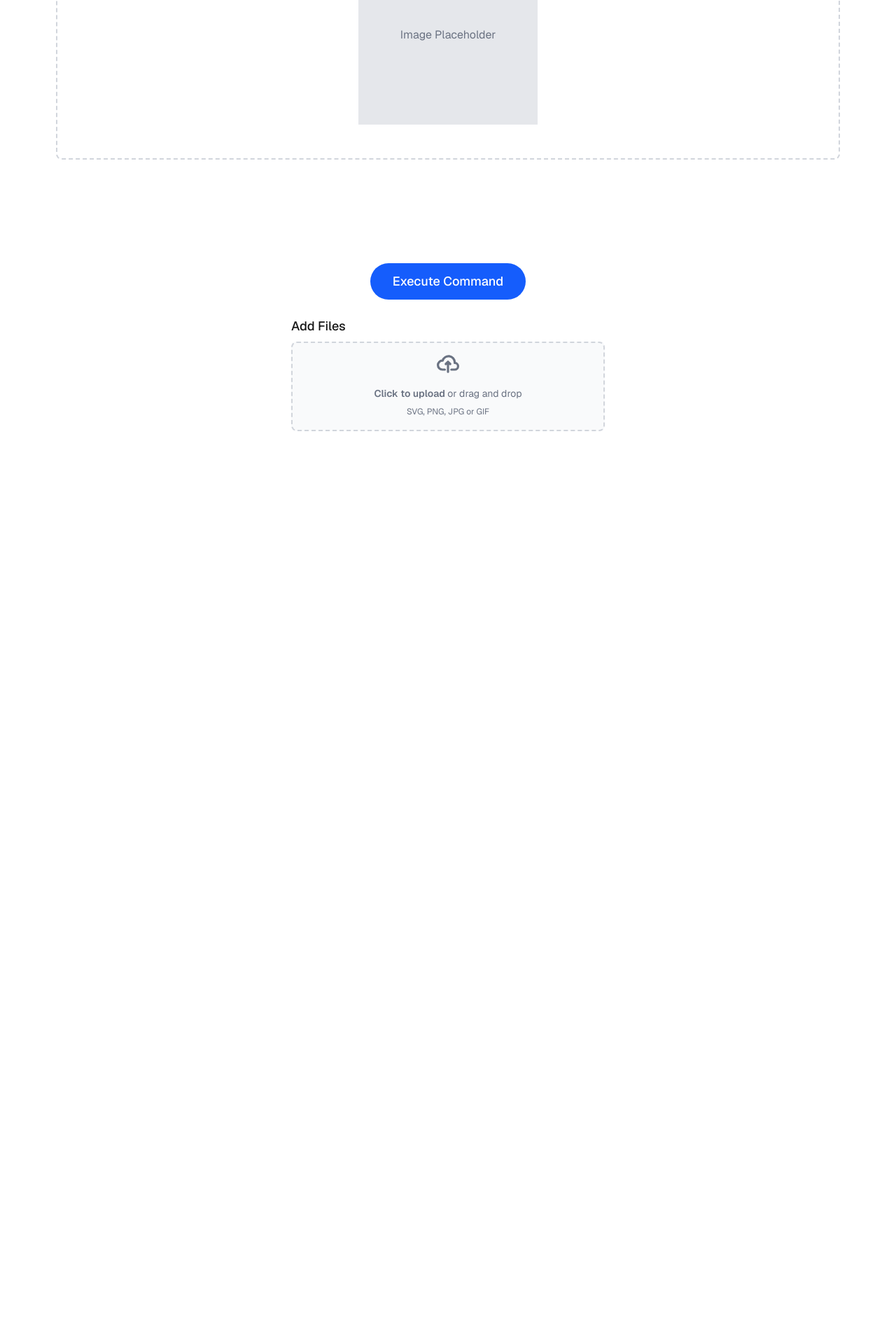
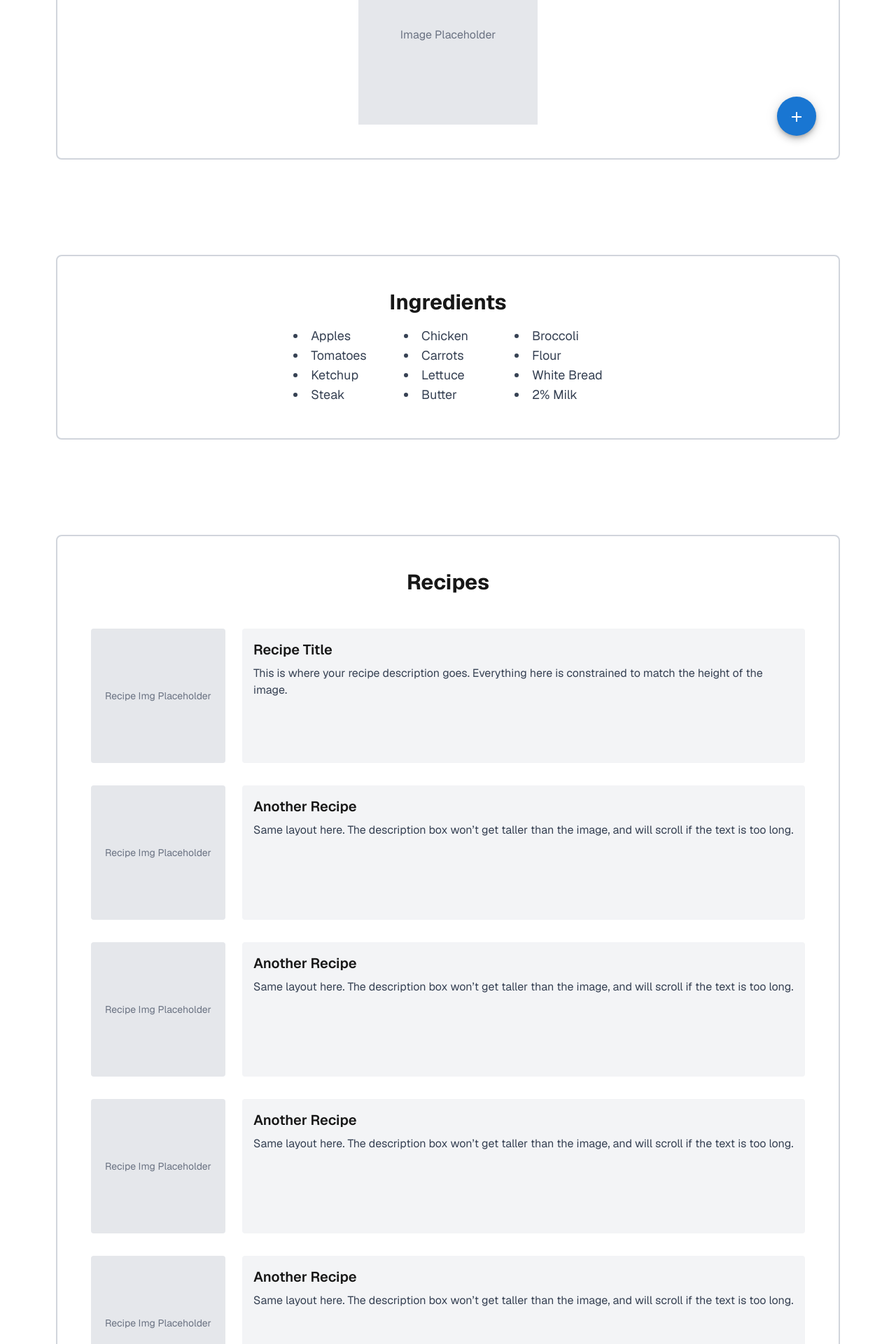
Before and after one commit to dkoh2018/scarletHacks_application, a Next.js app: page / in a window 1280 px wide. Shown: the part 260-2180 px from the top of the page at 70% size. Before the commit the page ends 1040 px from the top, so only its background shows below. Built offline with nearby package versions, Linux system fonts and the light colour scheme.

Commit message:
tanias frontend udpates

```diff
--- a/package.json
+++ b/package.json
@@ -11,8 +11,12 @@
     "dev:all": "concurrently \"npm run dev\" \"npm run api\""
   },
   "dependencies": {
+    "@emotion/react": "^11.14.0",
+    "@emotion/styled": "^11.14.0",
     "@google/genai": "^0.7.0",
     "@google/generative-ai": "^0.24.0",
+    "@mui/icons-material": "^7.0.1",
+    "@mui/material": "^7.0.1",
     "axios": "^1.8.4",
     "cors": "^2.8.5",
     "mongodb": "^6.15.0",
--- a/src/app/page.js
+++ b/src/app/page.js
@@ -1,42 +1,138 @@
+'use client';
+
 import Image from "next/image";
+
+import SpeedDialTooltipOpen from "../components/SpeedDialTooltipOpen"; // adjust path as needed
+
 
 export default function Home() {
   return (
     <div className="grid grid-rows-[1fr_1fr] items-center justify-items-center min-h-screen p-8 pb-20 gap-16 sm:p-20 font-[family-name:var(--font-geist-sans)]">
-      {/* Header section with "Photo Here" */}
-      <div className="flex flex-col items-center justify-center w-full border-2 border-dashed border-gray-300 rounded-lg p-12">
+      <div className="relative flex flex-col items-center justify-center w-full border-2 border-solid border-gray-300 rounded-lg p-12">
         <h1 className="text-3xl font-bold mb-4">Photo Here</h1>
         <div className="w-64 h-64 bg-gray-200 flex items-center justify-center">
           <span className="text-gray-500">Image Placeholder</span>
         </div>
+
+        {/* Floating circular + button in bottom-right */}
+        {/* <div className="absolute bottom-4 right-4 group flex items-center">
+          <div className="mr-3 bg-black text-white text-sm rounded px-3 py-1 opacity-0 -translate-x-2 group-hover:opacity-100 group-hover:translate-x-0 transition-all duration-200 whitespace-nowrap">
+            Upload Image / Take Photo
+          </div>
+          <button
+            className="w-14 h-14 rounded-full bg-blue-600 text-white flex items-center justify-center text-3xl hover:bg-blue-700 transition-colors"
+            aria-label="Upload Image or Take Photo"
+          >
+            +
+          </button>
+        </div> */}
+
+
+
+
+    <div className="absolute bottom-4 right-4">
+      <SpeedDialTooltipOpen />
+    </div>
+
+
+
+
       </div>
 
-      {/* Bottom section with command button and file upload */}
-      <div className="flex flex-col items-center justify-center w-full gap-6">
-        <button
-          className="rounded-full bg-blue-600 text-white font-medium text-lg py-3 px-8 hover:bg-blue-700 transition-colors"
-        >
-          Execute Command
-        </button>
+      {/* Ingredients Section */}
+      <div className="flex flex-col items-center justify-center w-full border-2 border-solid border-gray-300 rounded-lg p-12">
+        <h1 className="text-3xl font-bold mb-4">Ingredients</h1>
+        <ul className="grid grid-cols-3 gap-x-8 list-disc list-inside text-gray-700 text-lg">
+          <li>Apples</li>
+          <li>Chicken</li>
+          <li>Broccoli</li>
+          <li>Tomatoes</li>
+          <li>Carrots</li>
+          <li>Flour</li>
+          <li>Ketchup</li>
+          <li>Lettuce</li>
+          <li>White Bread</li>
+          <li>Steak</li>
+          <li>Butter</li>
+          <li>2% Milk</li>
+        </ul>
+      </div>
 
-        <div className="w-full max-w-md">
-          <label className="block text-lg font-medium mb-2">Add Files</label>
-          <div className="flex items-center justify-center w-full">
-            <label className="flex flex-col items-center justify-center w-full h-32 border-2 border-dashed border-gray-300 rounded-lg cursor-pointer bg-gray-50 hover:bg-gray-100">
-              <div className="flex flex-col items-center justify-center pt-5 pb-6">
-                <svg className="w-8 h-8 mb-4 text-gray-500" aria-hidden="true" xmlns="http://www.w3.org/2000/svg" fill="none" viewBox="0 0 20 16">
-                  <path stroke="currentColor" strokeLinecap="round" strokeLinejoin="round" strokeWidth="2" d="M13 13h3a3 3 0 0 0 0-6h-.025A5.56 5.56 0 0 0 16 6.5 5.5 5.5 0 0 0 5.207 5.021C5.137 5.017 5.071 5 5 5a4 4 0 0 0 0 8h2.167M10 15V6m0 0L8 8m2-2 2 2"/>
-                </svg>
-                <p className="mb-2 text-sm text-gray-500">
-                  <span className="font-semibold">Click to upload</span> or drag and drop
-                </p>
-                <p className="text-xs text-gray-500">SVG, PNG, JPG or GIF</p>
-              </div>
-              <input id="dropzone-file" type="file" className="hidden" />
-            </label>
+
+
+
+      {/* Recipes Section */}
+      <div className="flex flex-col w-full border-2 border-solid border-gray-300 rounded-lg p-12 gap-8">
+        <h1 className="text-3xl font-bold mb-4 text-center">Recipes</h1>
+
+        {/* Recipe Entry 1 */}
+        <div className="flex flex-col sm:flex-row gap-6 items-stretch h-48 w-full">
+          {/* Recipe Image - fixed square */}
+          <div className="w-48 h-48 bg-gray-200 flex items-center justify-center rounded">
+            <span className="text-gray-500 text-center text-sm">Recipe Img Placeholder</span>
+          </div>
+
+          {/* Description - fills rest of row, matches height */}
+          <div className="flex-1 h-full bg-gray-100 rounded p-4 overflow-auto">
+            <h2 className="text-xl font-semibold mb-2">Recipe Title</h2>
+            <p className="text-gray-700">
+              This is where your recipe description goes. Everything here is constrained to match the height of the image.
+            </p>
+          </div>
+        </div>
+
+        {/* Recipe Entry 2 */}
+        <div className="flex flex-col sm:flex-row gap-6 items-stretch h-48 w-full">
+          <div className="w-48 h-48 bg-gray-200 flex items-center justify-center rounded">
+            <span className="text-gray-500 text-center text-sm">Recipe Img Placeholder</span>
+          </div>
+          <div className="flex-1 h-full bg-gray-100 rounded p-4 overflow-auto">
+            <h2 className="text-xl font-semibold mb-2">Another Recipe</h2>
+            <p className="text-gray-700">
+              Same layout here. The description box won’t get taller than the image, and will scroll if the text is too long.
+            </p>
+          </div>
+        </div>
+        {/* Recipe Entry 3 */}
+        <div className="flex flex-col sm:flex-row gap-6 items-stretch h-48 w-full">
+          <div className="w-48 h-48 bg-gray-200 flex items-center justify-center rounded">
+            <span className="text-gray-500 text-center text-sm">Recipe Img Placeholder</span>
+          </div>
+          <div className="flex-1 h-full bg-gray-100 rounded p-4 overflow-auto">
+            <h2 className="text-xl font-semibold mb-2">Another Recipe</h2>
+            <p className="text-gray-700">
+              Same layout here. The description box won’t get taller than the image, and will scroll if the text is too long.
+            </p>
+          </div>
+        </div>
+        {/* Recipe Entry 4 */}
+        <div className="flex flex-col sm:flex-row gap-6 items-stretch h-48 w-full">
+          <div className="w-48 h-48 bg-gray-200 flex items-center justify-center rounded">
+            <span className="text-gray-500 text-center text-sm">Recipe Img Placeholder</span>
+          </div>
+          <div className="flex-1 h-full bg-gray-100 rounded p-4 overflow-auto">
+            <h2 className="text-xl font-semibold mb-2">Another Recipe</h2>
+            <p className="text-gray-700">
+              Same layout here. The description box won’t get taller than the image, and will scroll if the text is too long.
+            </p>
+          </div>
+        </div>
+
+          {/* Recipe Entry 5 */}
+          <div className="flex flex-col sm:flex-row gap-6 items-stretch h-48 w-full">
+          <div className="w-48 h-48 bg-gray-200 flex items-center justify-center rounded">
+            <span className="text-gray-500 text-center text-sm">Recipe Img Placeholder</span>
+          </div>
+          <div className="flex-1 h-full bg-gray-100 rounded p-4 overflow-auto">
+            <h2 className="text-xl font-semibold mb-2">Another Recipe</h2>
+            <p className="text-gray-700">
+              Same layout here. The description box won’t get taller than the image, and will scroll if the text is too long.
+            </p>
           </div>
         </div>
       </div>
+
+
     </div>
   );
 }
--- /dev/null
+++ b/src/components/SpeedDialTooltipOpen.js
@@ -0,0 +1,40 @@
+"use client"; // Required for client components in Next.js app router
+
+import * as React from "react";
+import Box from "@mui/material/Box";
+import SpeedDial from "@mui/material/SpeedDial";
+import SpeedDialIcon from "@mui/material/SpeedDialIcon";
+import SpeedDialAction from "@mui/material/SpeedDialAction";
+import CameraIcon from "@mui/icons-material/Camera";
+import UploadFileIcon from "@mui/icons-material/UploadFile";
+
+const actions = [
+  { icon: <UploadFileIcon />, name: "Upload File" },
+  { icon: <CameraIcon />, name: "Take Photo" },
+];
+
+export default function SpeedDialTooltipOpen() {
+  const [open, setOpen] = React.useState(false);
+
+  return (
+    <Box sx={{ position: "absolute", bottom: 16, right: 16, zIndex: 10 }}>
+      <SpeedDial
+        ariaLabel="SpeedDial example"
+        icon={<SpeedDialIcon />}
+        onClose={() => setOpen(false)}
+        onOpen={() => setOpen(true)}
+        open={open}
+      >
+        {actions.map((action) => (
+          <SpeedDialAction
+            key={action.name}
+            icon={action.icon}
+            tooltipTitle={action.name}
+            tooltipOpen
+            onClick={() => setOpen(false)}
+          />
+        ))}
+      </SpeedDial>
+    </Box>
+  );
+}
```
Also changed, not shown: 1 other file (tests, documents, lock files or other folders).
